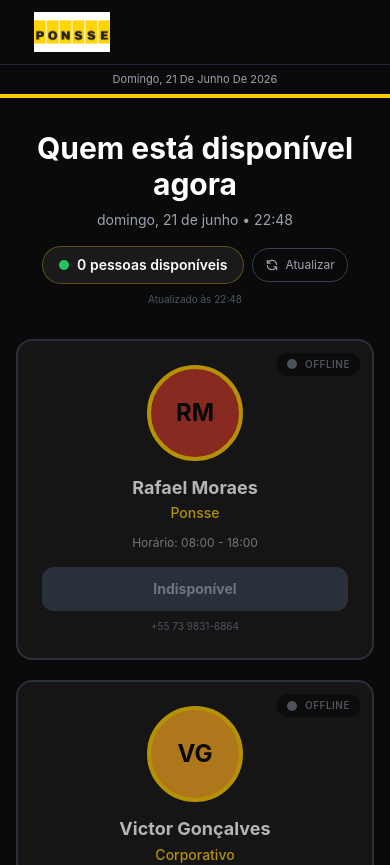
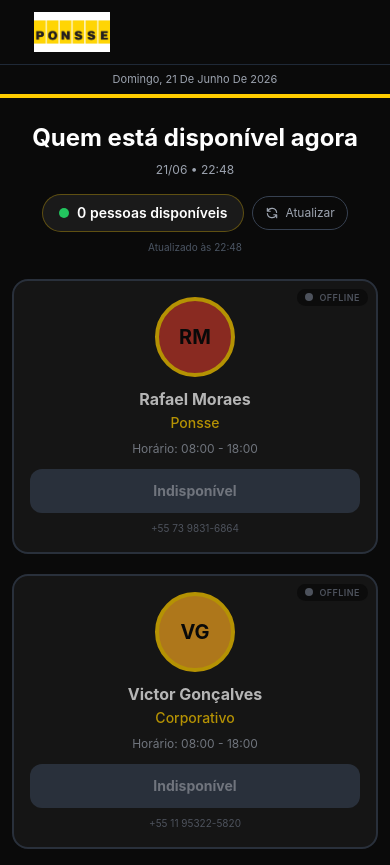
Before and after one commit to AnderSetorC/ponsse-app, a Next.js app: page / in a window 390 px wide. Shown: the top 865 px of the page. Built offline with nearby package versions, Linux system fonts and the light colour scheme; no server answers.

Commit message:
Melhorias de responsividade mobile e desktop

```diff
--- a/app/admin/page.tsx
+++ b/app/admin/page.tsx
@@ -145,11 +145,11 @@
     <div className="min-h-screen flex flex-col">
       <Header showAdminLink={true} />
 
-      <main className="flex-1 max-w-4xl w-full mx-auto px-4 py-6">
-        <div className="mb-6 flex items-center justify-between flex-wrap gap-2">
-          <div>
-            <h1 className="text-2xl font-bold text-white">Painel Administrativo</h1>
-            <p className="text-sm text-gray-400">
+      <main className="flex-1 max-w-4xl w-full mx-auto px-3 sm:px-4 py-4 sm:py-6">
+        <div className="mb-6 flex items-start justify-between flex-wrap gap-3">
+          <div className="min-w-0 flex-1">
+            <h1 className="text-xl sm:text-2xl font-bold text-white">Painel Administrativo</h1>
+            <p className="text-xs sm:text-sm text-gray-400">
               Configure quem está disponível para atendimento
             </p>
           </div>
@@ -208,34 +208,37 @@
         )}
 
         {/* Ações rápidas */}
-        <div className="mb-6 p-4 bg-ponsse-dark border border-gray-700 rounded-xl">
+        <div className="mb-6 p-3 sm:p-4 bg-ponsse-dark border border-gray-700 rounded-xl">
           <p className="text-xs text-gray-400 uppercase tracking-wider mb-2 font-bold">
             ⚡ Ações rápidas
           </p>
           <div className="flex flex-wrap gap-2">
             <button
               onClick={ativarTodos}
-              className="text-sm bg-green-500/20 text-green-400 border border-green-500/30 px-3 py-1.5 rounded-lg hover:bg-green-500/30"
+              className="text-xs sm:text-sm bg-green-500/20 text-green-400 border border-green-500/30 px-3 py-1.5 rounded-lg hover:bg-green-500/30 flex-1 sm:flex-none"
             >
-              ✓ Iniciar dia (ativar todos)
+              <span className="hidden sm:inline">✓ Iniciar dia (ativar todos)</span>
+              <span className="sm:hidden">✓ Iniciar dia</span>
             </button>
             <button
               onClick={desativarTodos}
-              className="text-sm bg-gray-700 text-gray-200 px-3 py-1.5 rounded-lg hover:bg-gray-600"
+              className="text-xs sm:text-sm bg-gray-700 text-gray-200 px-3 py-1.5 rounded-lg hover:bg-gray-600 flex-1 sm:flex-none"
             >
-              ○ Encerrar dia (desativar todos)
+              <span className="hidden sm:inline">○ Encerrar dia (desativar todos)</span>
+              <span className="sm:hidden">○ Encerrar dia</span>
             </button>
             <button
               onClick={visiveisTodos}
-              className="text-sm bg-blue-500/20 text-blue-300 border border-blue-500/30 px-3 py-1.5 rounded-lg hover:bg-blue-500/30"
+              className="text-xs sm:text-sm bg-blue-500/20 text-blue-300 border border-blue-500/30 px-3 py-1.5 rounded-lg hover:bg-blue-500/30 flex-1 sm:flex-none"
             >
-              👁 Mostrar todos
+              <span className="hidden sm:inline">👁 Mostrar todos</span>
+              <span className="sm:hidden">👁 Mostrar</span>
             </button>
             <button
               onClick={() => setShowHelp((s) => !s)}
-              className="text-sm bg-yellow-500/20 text-yellow-300 border border-yellow-500/30 px-3 py-1.5 rounded-lg hover:bg-yellow-500/30 ml-auto"
+              className="text-xs sm:text-sm bg-yellow-500/20 text-yellow-300 border border-yellow-500/30 px-3 py-1.5 rounded-lg hover:bg-yellow-500/30 sm:ml-auto"
             >
-              {showHelp ? "✕ Fechar ajuda" : "💡 Como usar"}
+              {showHelp ? "✕ Fechar" : "💡 Ajuda"}
             </button>
           </div>
         </div>
--- a/app/layout.tsx
+++ b/app/layout.tsx
@@ -1,9 +1,16 @@
-import type { Metadata } from "next";
+import type { Metadata, Viewport } from "next";
 import "./globals.css";
 
 export const metadata: Metadata = {
   title: "Ponsse - Quem está disponível",
   description: "Lista de funcionários disponíveis para atendimento",
+};
+
+export const viewport: Viewport = {
+  width: "device-width",
+  initialScale: 1,
+  maximumScale: 1,
+  themeColor: "#0A0A0A",
 };
 
 export default function RootLayout({
--- a/app/page.tsx
+++ b/app/page.tsx
@@ -84,20 +84,30 @@
     <div className="min-h-screen flex flex-col">
       <Header showAdminLink={false} />
 
-      <main className="flex-1 max-w-6xl w-full mx-auto px-4 py-8">
+      <main className="flex-1 max-w-6xl w-full mx-auto px-3 sm:px-4 py-6 sm:py-8">
         {/* Hero / Status */}
-        <div className="mb-8 text-center">
-          <h1 className="text-3xl sm:text-4xl font-bold text-white mb-2">
+        <div className="mb-6 sm:mb-8 text-center">
+          <h1 className="text-2xl sm:text-4xl font-bold text-white mb-2 px-2">
             Quem está disponível agora
           </h1>
           {agora && (
-            <p className="text-sm text-gray-400">
-              {agora.toLocaleDateString("pt-BR", {
-                weekday: "long",
-                day: "2-digit",
-                month: "long",
-              })}{" "}
-              • {agora.toLocaleTimeString("pt-BR", { hour: "2-digit", minute: "2-digit" })}
+            <p className="text-xs sm:text-sm text-gray-400 px-2">
+              <span className="hidden sm:inline">
+                {agora.toLocaleDateString("pt-BR", {
+                  weekday: "long",
+                  day: "2-digit",
+                  month: "long",
+                })}{" "}
+                •{" "}
+              </span>
+              <span className="sm:hidden">
+                {agora.toLocaleDateString("pt-BR", {
+                  day: "2-digit",
+                  month: "2-digit",
+                })}{" "}
+                •{" "}
+              </span>
+              {agora.toLocaleTimeString("pt-BR", { hour: "2-digit", minute: "2-digit" })}
             </p>
           )}
           <div className="mt-4 flex items-center justify-center gap-2 flex-wrap">
--- a/components/FuncionarioCard.tsx
+++ b/components/FuncionarioCard.tsx
@@ -39,14 +39,14 @@
         role={disponivel ? "button" : undefined}
       >
         {/* Status indicator */}
-        <div className="absolute top-3 right-3 flex items-center gap-2 bg-ponsse-black/80 backdrop-blur-sm px-2.5 py-1 rounded-full">
+        <div className="absolute top-2 right-2 sm:top-3 sm:right-3 flex items-center gap-1.5 sm:gap-2 bg-ponsse-black/80 backdrop-blur-sm px-2 sm:px-2.5 py-0.5 sm:py-1 rounded-full">
           <span
-            className={`w-2.5 h-2.5 rounded-full ${
+            className={`w-2 h-2 sm:w-2.5 sm:h-2.5 rounded-full ${
               disponivel ? "bg-green-500 pulse-online" : "bg-gray-500"
             }`}
           />
           <span
-            className={`text-[10px] font-semibold uppercase tracking-wider ${
+            className={`text-[9px] sm:text-[10px] font-semibold uppercase tracking-wider ${
               disponivel ? "text-green-400" : "text-gray-500"
             }`}
           >
@@ -54,11 +54,11 @@
           </span>
         </div>
 
-        <div className="p-6 flex flex-col items-center text-center">
+        <div className="p-4 sm:p-6 flex flex-col items-center text-center">
           {/* Foto / Avatar */}
-          <div className="mb-4 relative">
+          <div className="mb-3 sm:mb-4 relative">
             {func.foto ? (
-              <div className="w-24 h-24 rounded-full overflow-hidden border-4 border-ponsse-yellow">
+              <div className="w-20 h-20 sm:w-24 sm:h-24 rounded-full overflow-hidden border-4 border-ponsse-yellow">
                 <Image
                   src={func.foto}
                   alt={func.nome}
@@ -69,7 +69,7 @@
               </div>
             ) : (
               <div
-                className="w-24 h-24 rounded-full flex items-center justify-center text-2xl font-bold text-ponsse-black border-4 border-ponsse-yellow"
+                className="w-20 h-20 sm:w-24 sm:h-24 rounded-full flex items-center justify-center text-xl sm:text-2xl font-bold text-ponsse-black border-4 border-ponsse-yellow"
                 style={{ backgroundColor: corAvatar(func.nome) }}
               >
                 {getIniciais(func.nome)}
@@ -78,15 +78,15 @@
           </div>
 
           {/* Nome e Setor */}
-          <h3 className="text-lg font-bold text-white mb-1 leading-tight">
+          <h3 className="text-base sm:text-lg font-bold text-white mb-1 leading-tight">
             {func.nome}
           </h3>
-          <p className="text-sm text-ponsse-yellow font-medium mb-3">
+          <p className="text-sm text-ponsse-yellow font-medium mb-2 sm:mb-3">
             {func.setor}
           </p>
 
           {/* Horário */}
-          <p className="text-xs text-gray-400 mb-4">
+          <p className="text-xs text-gray-400 mb-3 sm:mb-4">
             Horário: {func.horarioInicio} - {func.horarioFim}
           </p>
 
--- a/components/Header.tsx
+++ b/components/Header.tsx
@@ -12,6 +12,7 @@
   const [hoje, setHoje] = useState<string>("");
 
   useEffect(() => {
+    // Usa a data completa
     setHoje(
       new Date().toLocaleDateString("pt-BR", {
         weekday: "long",
@@ -54,7 +55,8 @@
             href="/"
             className="text-xs sm:text-sm text-gray-400 hover:text-ponsse-yellow transition-colors px-3 py-2 rounded border border-gray-700 hover:border-ponsse-yellow flex-shrink-0"
           >
-            ← Voltar para a página principal
+            <span className="hidden sm:inline">← Voltar para a página principal</span>
+            <span className="sm:hidden">← Voltar</span>
           </Link>
         ) : null}
       </div>
```
Also changed, not shown: components/AdminRow.tsx (+8 -8 lines).
